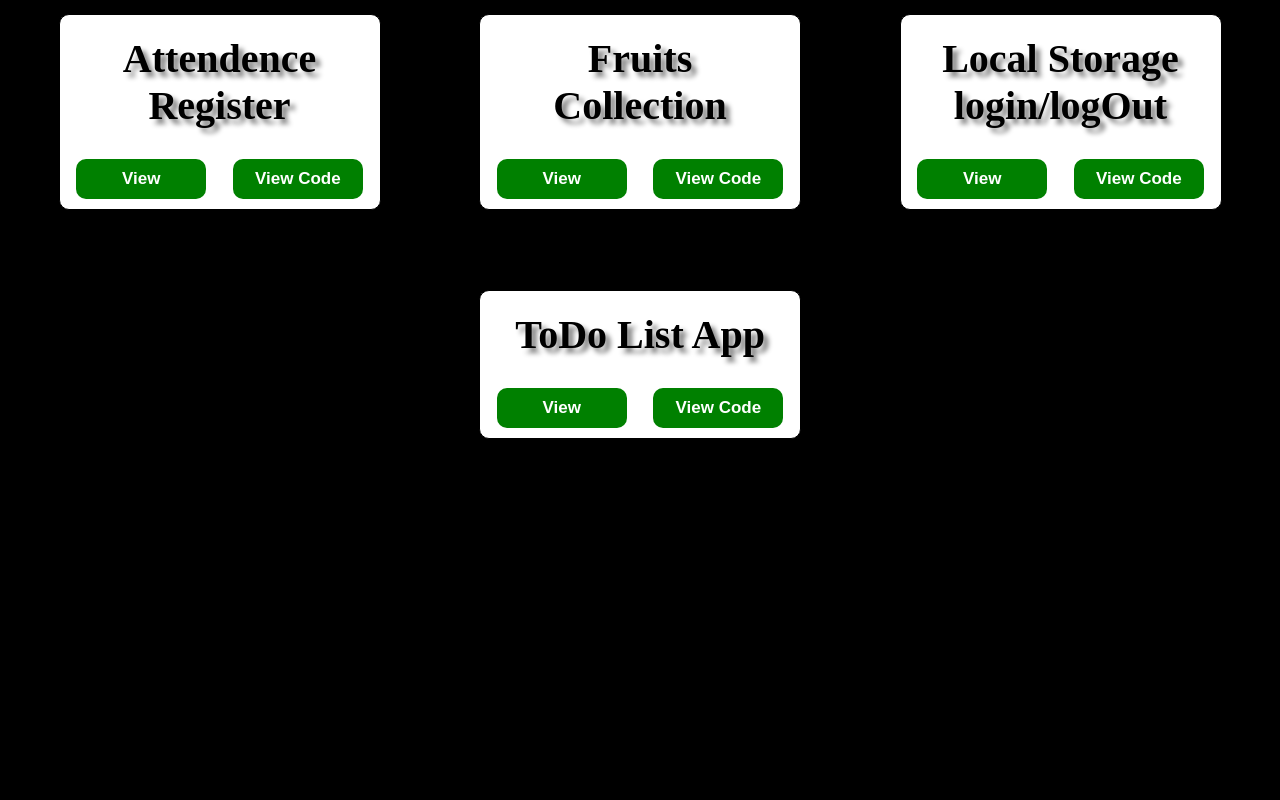
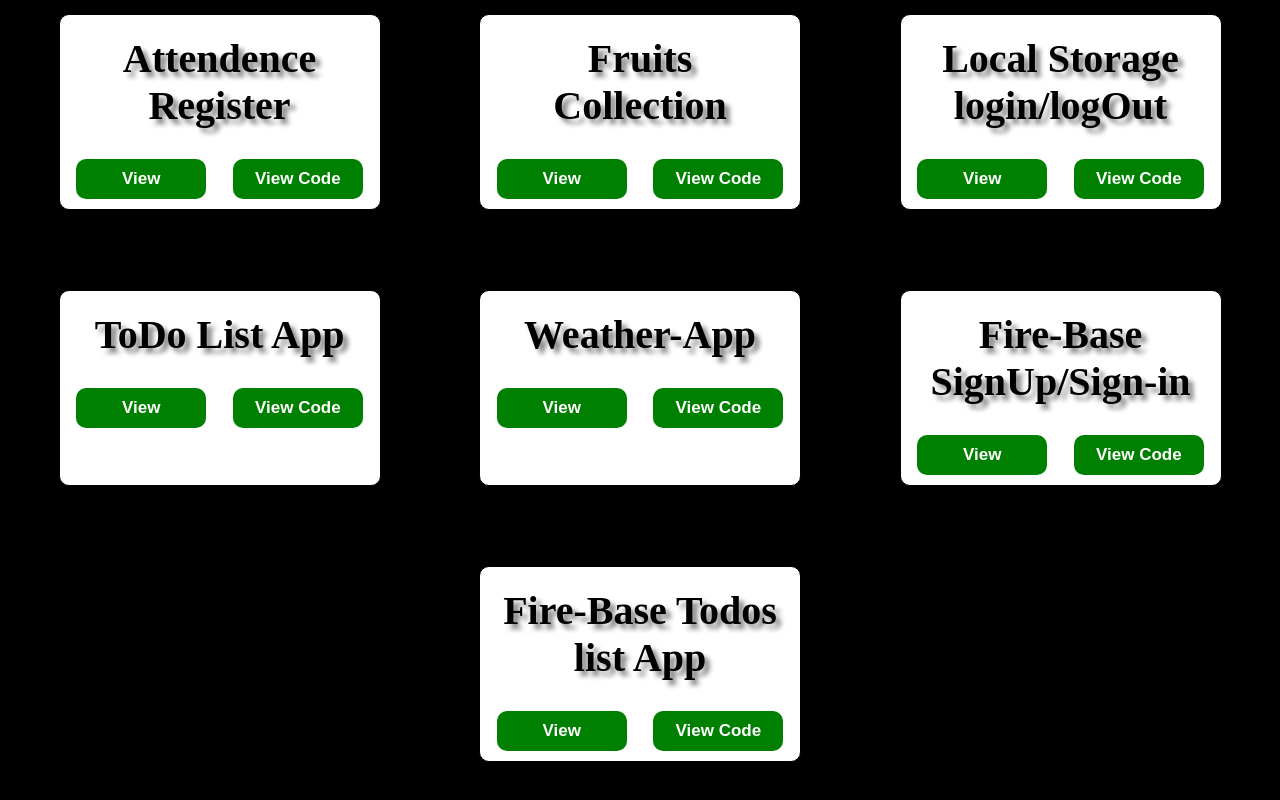
Before and after one commit to ZubairrBabar/My-Portfolio-JavaScript, a plain HTML site: page index.html in a window 1280 px wide. Shown: the part 760-1560 px from the top of the page. Before the commit the page ends 1239 px from the top, so only its background shows below. Drawn offline with Linux system fonts and the light colour scheme.

Commit message:
update code

```diff
--- a/index.html
+++ b/index.html
@@ -143,6 +143,37 @@
     </div>
     </div>
 
+    <div class="box">
+    <div class="Text-heading">
+    <h1>Weather-App</h1>
+    </div>
+    <div class="btn">
+    <button class="btn-1"><a href="https://6687e083b074e94cbaf6f5bc--gilded-douhua-bb030b.netlify.app/">View</a></button>
+    <button class="btn-2"><a href="https://github.com/ZubairrBabar/Weather-App">View Code</a></button>
+    </div>
+    </div>
+
+    <div class="box">
+    <div class="Text-heading">
+    <h1> Fire-Base SignUp/Sign-in </h1>
+    </div>
+    <div class="btn">
+    <button class="btn-1"><a href="https://668841fe445f1d69fda1490a--sweet-centaur-88f592.netlify.app/">View</a></button>
+    <button class="btn-2"><a href="https://github.com/ZubairrBabar/FirseBase-SignUp--SignIn-">View Code</a></button>
+    </div>
+    </div>
+
+
+    <div class="box">
+    <div class="Text-heading">
+    <h1> Fire-Base Todos list App </h1>
+    </div>
+    <div class="btn">
+    <button class="btn-1"><a href="https://668838e004e1c1b245941855--majestic-truffle-900126.netlify.app/">View</a></button>
+    <button class="btn-2"><a href="https://github.com/ZubairrBabar/FireBase-Todos-list-Application">View Code</a></button>
+    </div>
+    </div>
+
 
 
 
```
